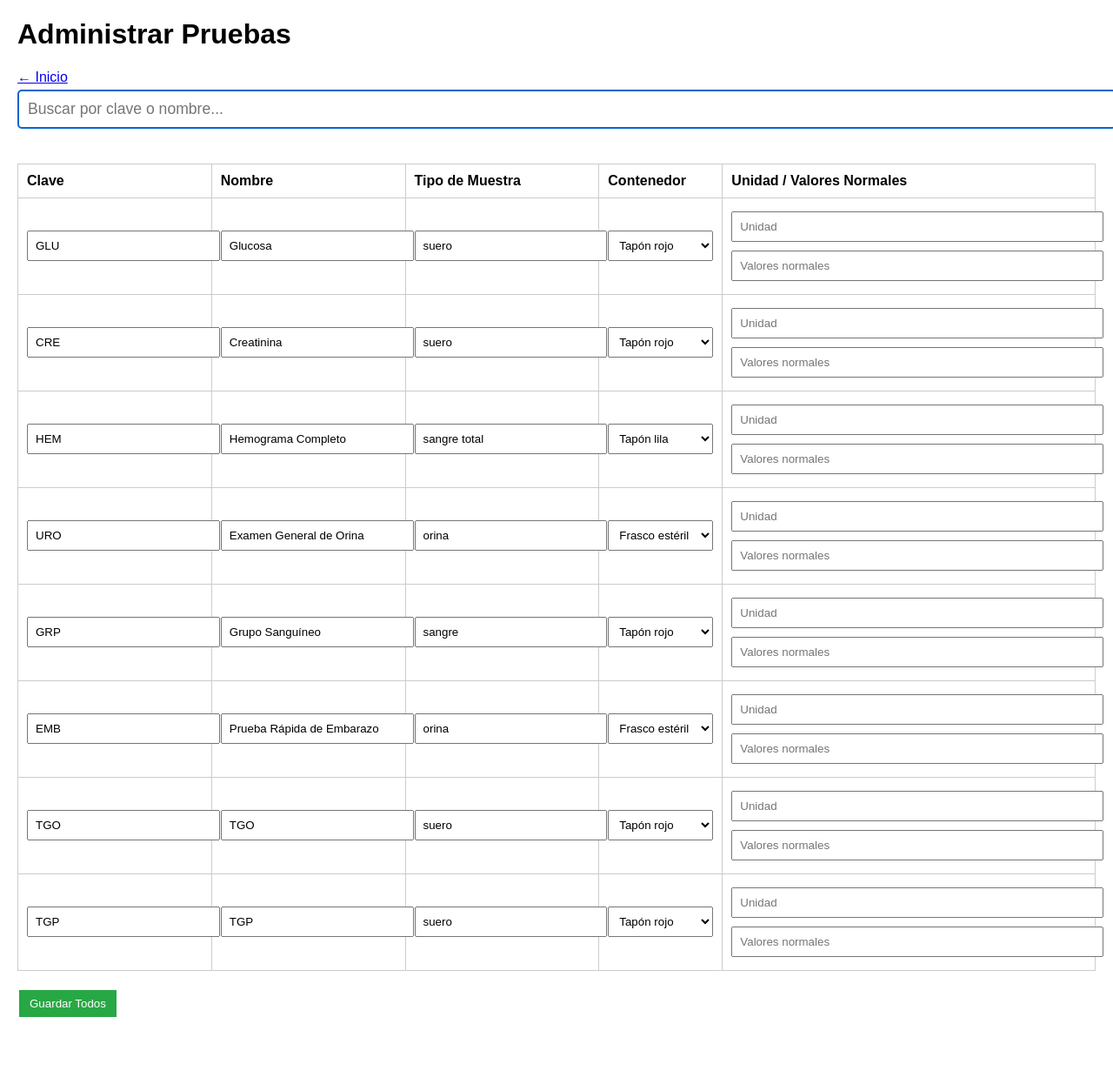
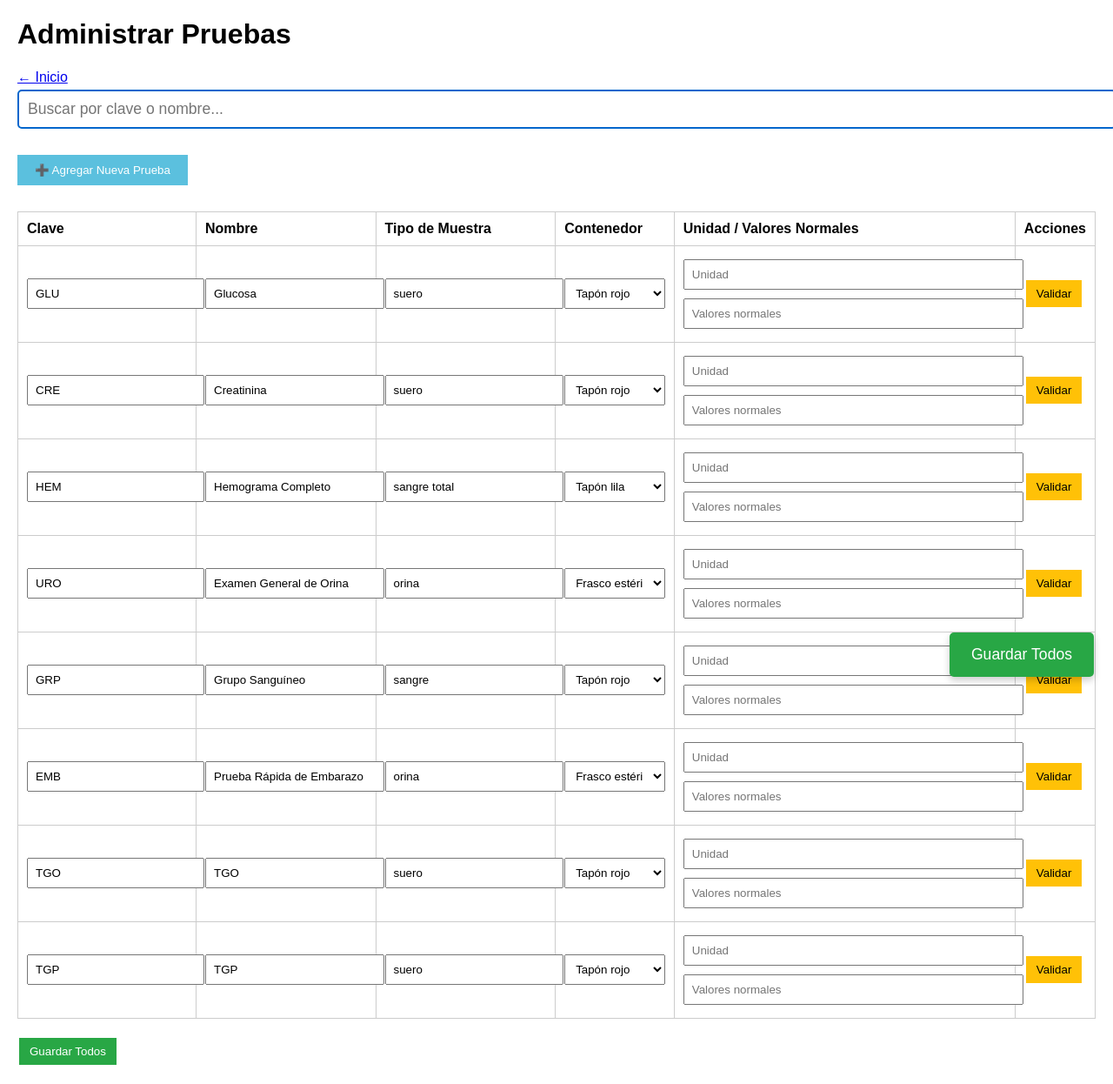
Before and after one commit to qfbwilsonmay-ai/care-laboratorio, a Flask app: page /admin/pruebas in a window 1280 px wide. Shown: the whole page at 87% size. Before the commit the page ends 1169 px from the top, so only its background shows below. Run offline with Flask 3, Linux system fonts and the light colour scheme.

Commit message:
Mejorado: botones de Validar/Editar sin romper el guardado

```diff
--- a/templates/admin_pruebas.html
+++ b/templates/admin_pruebas.html
@@ -9,6 +9,10 @@
         input, select { width: 100%; padding: 8px; margin: 5px 0; }
         button { padding: 8px 12px; margin: 2px; cursor: pointer; }
         .btn-guardar { background: #28a745; color: white; border: none; }
+        .btn-editar { background: #007bff; color: white; border: none; }
+        .btn-validar { background: #ffc107; color: black; border: none; }
+        .fila-validada { background-color: #d4edda; }
+        .fila-normal { background-color: white; }
         .buscador {
             font-size: 1.1em;
             padding: 10px;
@@ -16,6 +20,22 @@
             margin-bottom: 20px;
             border: 2px solid #0066cc;
             border-radius: 5px;
+        }
+        .btn-anclado {
+            position: fixed;
+            bottom: 20px;
+            right: 20px;
+            background: #28a745;
+            color: white;
+            padding: 15px 25px;
+            border: none;
+            border-radius: 5px;
+            font-size: 1.1em;
+            box-shadow: 0 4px 8px rgba(0,0,0,0.2);
+            z-index: 100;
+        }
+        .btn-agregar {
+            background: #5bc0de; color: white; padding: 10px 20px; border: none; margin: 10px 0;
         }
     </style>
 </head>
@@ -25,6 +45,8 @@
 
     <input type="text" id="buscador" class="buscador" placeholder="Buscar por clave o nombre..." onkeyup="buscarPruebas()">
 
+    <button type="button" class="btn-agregar" onclick="agregarFila()">➕ Agregar Nueva Prueba</button>
+
     <form method="POST">
         <table id="tablaPruebas">
             <tr>
@@ -33,44 +55,125 @@
                 <th>Tipo de Muestra</th>
                 <th>Contenedor</th>
                 <th>Unidad / Valores Normales</th>
+                <th>Acciones</th>
             </tr>
             {% for p in pruebas %}
-            <tr data-nombre="{{ p.nombre|lower }}" data-clave="{{ p.clave|lower }}">
-                <td><input type="text" name="clave_{{ loop.index }}" value="{{ p.clave }}" readonly></td>
-                <td><input type="text" name="nombre_{{ loop.index }}" value="{{ p.nombre }}" required></td>
-                <td><input type="text" name="tipo_muestra_{{ loop.index }}" value="{{ p.tipo_muestra }}" required></td>
+            {% set validado = p.get('validado', false) %}
+            {% set clase_fila = "fila-validada" if validado else "fila-normal" %}
+
+            <tr class="{{ clase_fila }}" id="fila_{{ loop.index }}">
                 <td>
-                    <select name="id_contenedor_{{ loop.index }}">
+                    <input type="text" name="clave_{{ loop.index }}" value="{{ p.clave }}" readonly>
+                </td>
+                <td>
+                    <input type="text" name="nombre_{{ loop.index }}" value="{{ p.nombre }}" required {{ 'readonly' if validado else '' }}>
+                </td>
+                <td>
+                    <input type="text" name="tipo_muestra_{{ loop.index }}" value="{{ p.tipo_muestra }}" required {{ 'readonly' if validado else '' }}>
+                </td>
+                <td>
+                    <select name="id_contenedor_{{ loop.index }}" {{ 'disabled' if validado else '' }}>
                         {% for cont in contenedores %}
                         <option value="{{ cont.id }}" {% if cont.id == p.id_contenedor %}selected{% endif %}>{{ cont.nombre }}</option>
                         {% endfor %}
                     </select>
                 </td>
                 <td>
-                    <input type="text" name="unidad_{{ loop.index }}" value="{{ p.unidad }}" placeholder="Unidad" required>
-                    <input type="text" name="valores_normales_{{ loop.index }}" value="{{ p.valores_normales }}" placeholder="Valores normales" required>
+                    <input type="text" name="unidad_{{ loop.index }}" value="{{ p.unidad }}" placeholder="Unidad" {{ 'readonly' if validado else '' }}>
+                    <input type="text" name="valores_normales_{{ loop.index }}" value="{{ p.valores_normales }}" placeholder="Valores normales" {{ 'readonly' if validado else '' }}>
+                </td>
+                <td>
+                    <input type="hidden" name="validado_{{ loop.index }}" id="validado_{{ loop.index }}" value="{{ '1' if validado else '0' }}">
+                    {% if validado %}
+                        <button type="button" class="btn-editar" onclick="editarFila({{ loop.index }})">Editar</button>
+                    {% else %}
+                        <button type="button" class="btn-validar" onclick="validarFila({{ loop.index }})">Validar</button>
+                    {% endif %}
                 </td>
             </tr>
             {% endfor %}
         </table>
 
         <button type="submit" class="btn-guardar">Guardar Todos</button>
+        <button type="submit" class="btn-anclado">Guardar Todos</button>
     </form>
 
     <script>
         function buscarPruebas() {
             const input = document.getElementById('buscador');
             const filter = input.value.toLowerCase();
-            const filas = document.querySelectorAll('#tablaPruebas tr[data-nombre]');
+            const filas = document.querySelectorAll('#tablaPruebas tr[id^="fila_"]');
             filas.forEach(fila => {
-                const nombre = fila.getAttribute('data-nombre');
-                const clave = fila.getAttribute('data-clave');
-                if (nombre.includes(filter) || clave.includes(filter)) {
+                const texto = fila.textContent.toLowerCase();
+                if (texto.includes(filter)) {
                     fila.style.display = '';
                 } else {
                     fila.style.display = 'none';
                 }
             });
+        }
+
+        function validarFila(idx) {
+            const inputs = document.querySelectorAll(`#fila_${idx} input`);
+            const selects = document.querySelectorAll(`#fila_${idx} select`);
+            inputs.forEach(input => {
+                if (input.name.startsWith('validado_')) return;
+                input.setAttribute('readonly', 'readonly');
+            });
+            selects.forEach(select => {
+                select.setAttribute('disabled', 'disabled');
+            });
+            document.getElementById(`fila_${idx}`).classList.add('fila-validada');
+            document.getElementById(`validado_${idx}`).value = '1';
+            document.querySelector(`#fila_${idx} td:last-child`).innerHTML =
+                `<button type="button" class="btn-editar" onclick="editarFila(${idx})">Editar</button>`;
+        }
+
+        function editarFila(idx) {
+            const inputs = document.querySelectorAll(`#fila_${idx} input`);
+            const selects = document.querySelectorAll(`#fila_${idx} select`);
+            inputs.forEach(input => {
+                if (input.name.startsWith('validado_')) return;
+                input.removeAttribute('readonly');
+            });
+            selects.forEach(select => {
+                select.removeAttribute('disabled');
+            });
+            document.getElementById(`fila_${idx}`).classList.remove('fila-validada');
+            document.getElementById(`validado_${idx}`).value = '0';
+            document.querySelector(`#fila_${idx} td:last-child`).innerHTML =
+                `<button type="button" class="btn-validar" onclick="validarFila(${idx})">Validar</button>`;
+        }
+
+        function agregarFila() {
+            const tabla = document.getElementById('tablaPruebas');
+            const filas = tabla.querySelectorAll('tr').length;
+            const idx = filas; // Siguiente índice
+
+            const nuevaFila = document.createElement('tr');
+            nuevaFila.id = `fila_${idx}`;
+            nuevaFila.className = 'fila-normal';
+            nuevaFila.innerHTML = `
+                <td><input type="text" name="clave_${idx}" placeholder="Clave" required></td>
+                <td><input type="text" name="nombre_${idx}" placeholder="Nombre" required></td>
+                <td><input type="text" name="tipo_muestra_${idx}" placeholder="Tipo de muestra" required></td>
+                <td>
+                    <select name="id_contenedor_${idx}">
+                        {% for cont in contenedores %}
+                        <option value="{{ cont.id }}">{{ cont.nombre }}</option>
+                        {% endfor %}
+                    </select>
+                </td>
+                <td>
+                    <input type="text" name="unidad_${idx}" placeholder="Unidad">
+                    <input type="text" name="valores_normales_${idx}" placeholder="Valores normales">
+                </td>
+                <td>
+                    <input type="hidden" name="validado_${idx}" id="validado_${idx}" value="0">
+                    <button type="button" class="btn-validar" onclick="validarFila(${idx})">Validar</button>
+                </td>
+            `;
+            tabla.appendChild(nuevaFila);
         }
 
         document.addEventListener('DOMContentLoaded', function() {
```
